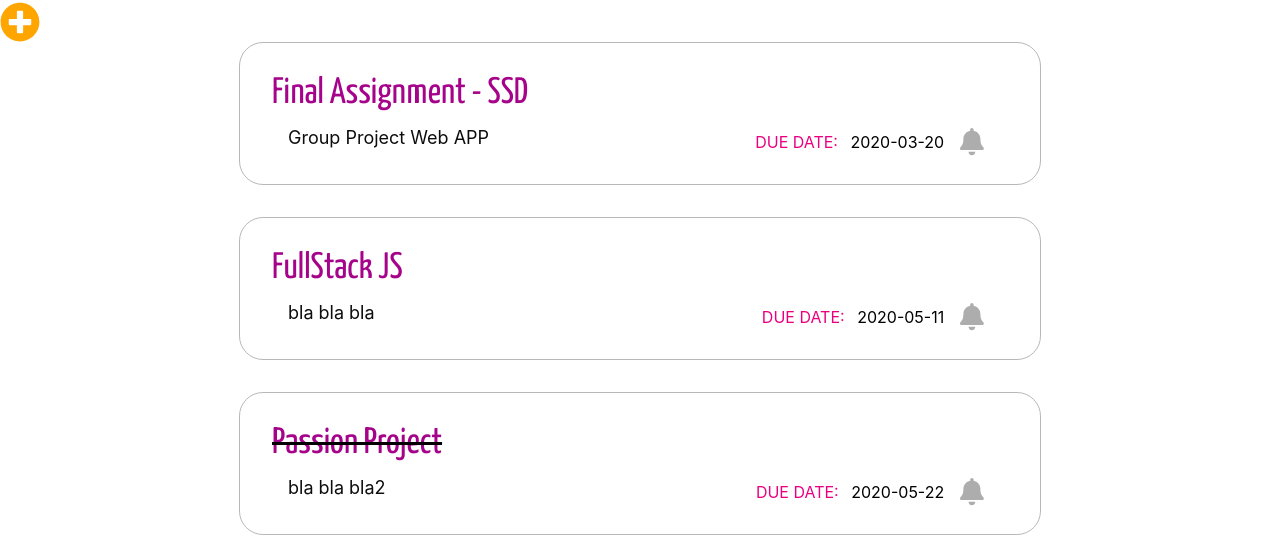
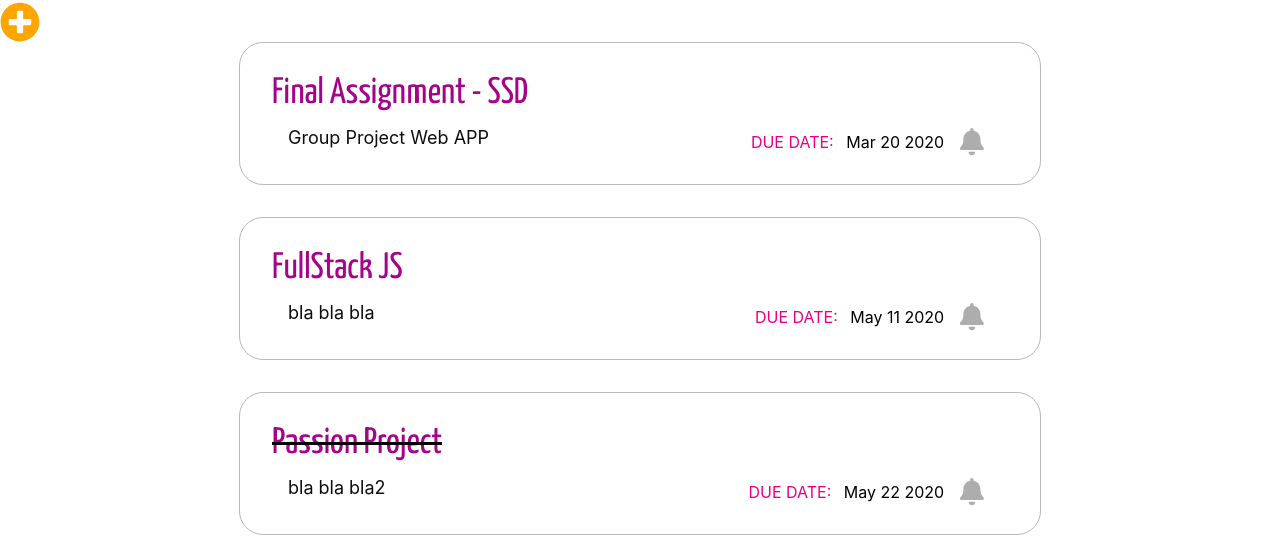
Before and after one commit to denismaltev/AssignmentTracker_Client, a React (Create React App) app in the folder homework-tracker/: page / in a window 1280 px wide. Shown: the part 214-766 px from the top of the page. Built offline with nearby package versions, Linux system fonts and the light colour scheme; no server answers; sample sign-in values are in the browser's storage.

Commit message:
Date object instead of string.

```diff
--- a/homework-tracker/src/components/Assignment.js
+++ b/homework-tracker/src/components/Assignment.js
@@ -77,7 +77,7 @@ export default function Assignment(props) {
       <div className="DueDate">
         <p className="CardDate">
           <span className="DueDateTitle">Due Date: </span>
-          {props.assignment.date}
+          {props.assignment.date.toDateString().slice(4)}
         </p>
         {notify ? (
           <FontAwesomeIcon
--- a/homework-tracker/src/components/EditAssignment.js
+++ b/homework-tracker/src/components/EditAssignment.js
@@ -7,7 +7,7 @@ export default function EditAssignment(props) {
   const [errorMessage, setErrorMesage] = useState("");
   const [title, setTitle] = useState(assignment.title);
   const [description, setDescription] = useState(assignment.description);
-  const [date, setDate] = useState(assignment.date);
+  const [date, setDate] = useState(assignment.date.toISOString().slice(0, 10));
 
   const createAssignment = async event => {
     event.preventDefault();
--- a/homework-tracker/src/components/MyAssignments.js
+++ b/homework-tracker/src/components/MyAssignments.js
@@ -11,25 +11,25 @@ const fakeDataArray = [
   {
     title: "Final Assignment - SSD",
     description: "Group Project Web APP",
-    date: new Date(2020, 2, 20).toISOString().slice(0, 10),
+    date: new Date(2020, 2, 20),
     isDone: false
   },
   {
     title: "FullStack JS",
     description: " bla bla bla",
-    date: new Date(2020, 4, 11).toISOString().slice(0, 10),
+    date: new Date(2020, 4, 11),
     isDone: false
   },
   {
     title: "Passion Project",
     description: "bla bla bla2",
-    date: new Date(2020, 4, 22).toISOString().slice(0, 10),
+    date: new Date(2020, 4, 22),
     isDone: true
   },
   {
     title: "bla bla Project",
     description: "bla bla bla3",
-    date: new Date(2020, 5, 1).toISOString().slice(0, 10),
+    date: new Date(2020, 5, 1),
     isDone: true
   }
 ];
```
